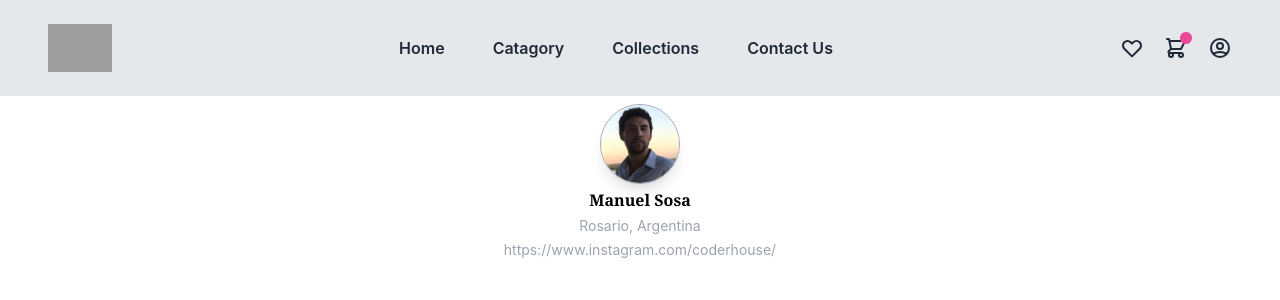
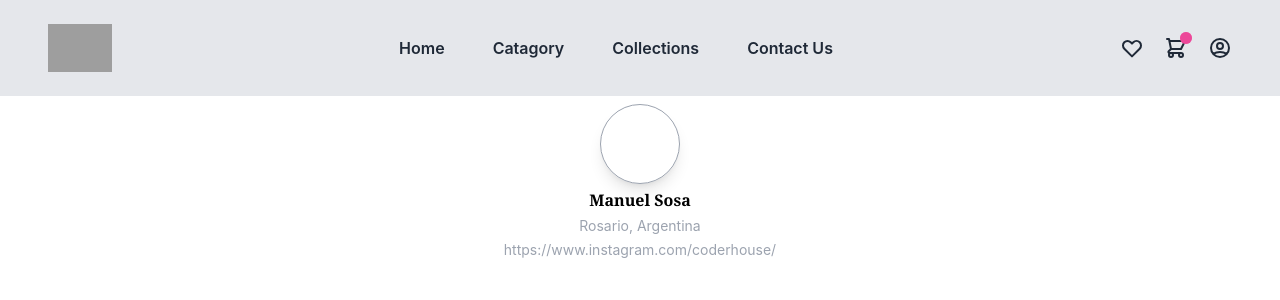
Before and after one commit to manuelnsosa/code-afterclass-context-19830, a React (Create React App) app: page /profile in a window 1280 px wide. Shown: the top 300 px of the page. Built offline with nearby package versions, Linux system fonts and the light colour scheme; grey boxes are pictures that could not be loaded.

Commit message:
🎨 change element

```diff
--- a/src/components/Profile/index.jsx
+++ b/src/components/Profile/index.jsx
@@ -10,7 +10,7 @@ const Profile = () => (
           to='/'
           className='block mx-auto bg-center bg-no-repeat bg-cover w-20 h-20 rounded-full border border-gray-400 shadow-lg'
         >
-          <img
+          <image
             src='/1619813643575.jpeg'
             alt='profile picture'
             style={{ borderRadius: '50%' }}
```
